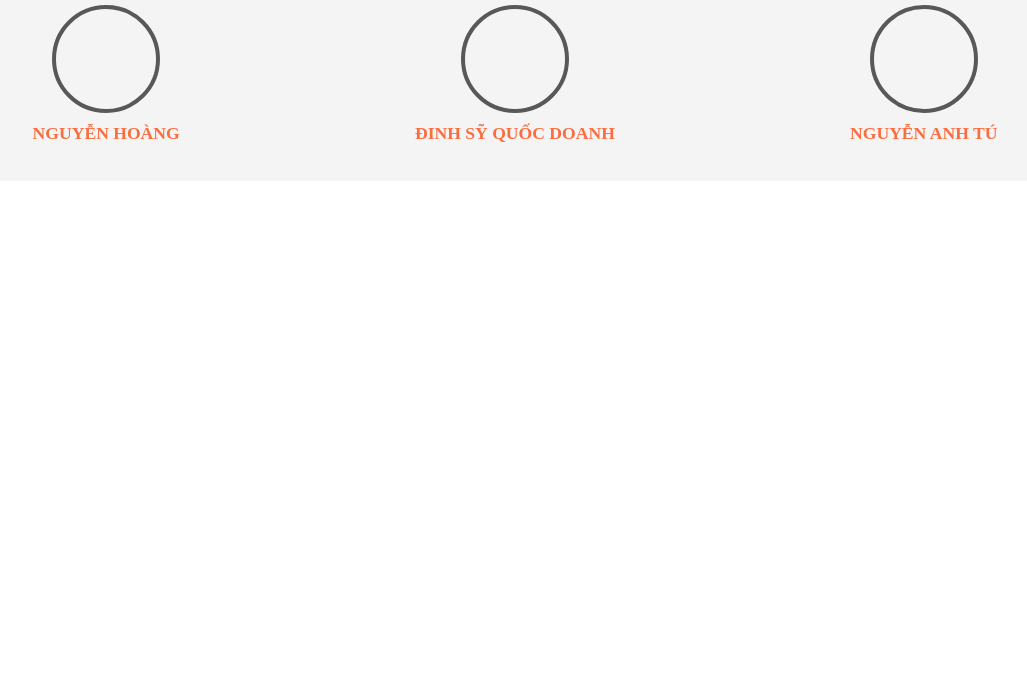
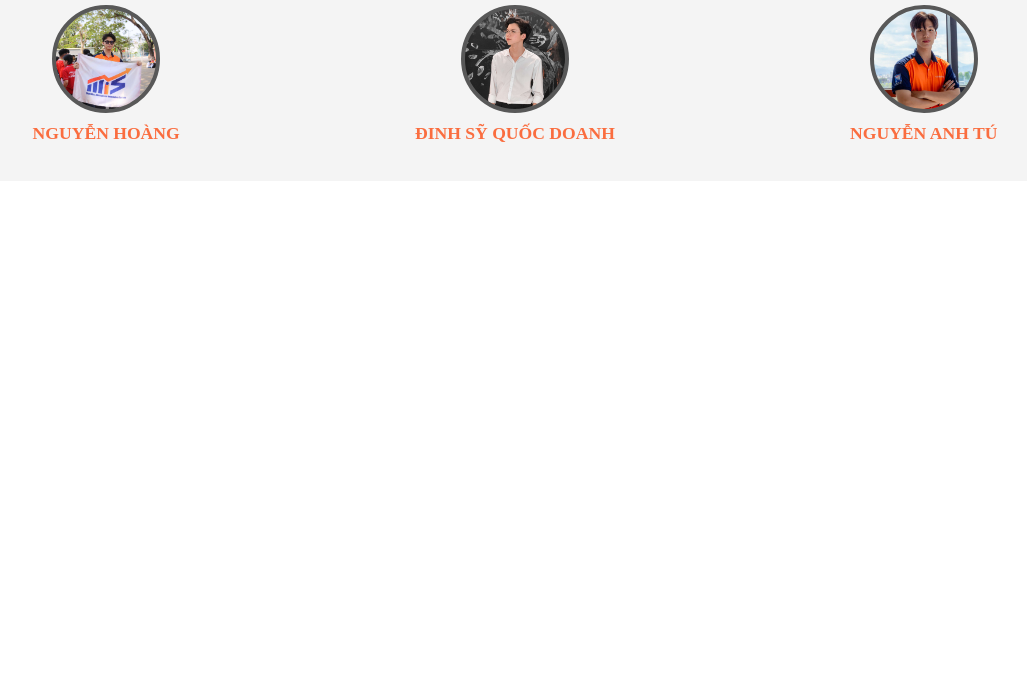
Before and after one commit to Doanh-Dinh-7/thiet-ke-web, a plain HTML site: page index.html in a window 1280 px wide. Shown: the part 117-800 px from the top of the page, without its empty margins (125-1152 px from the left). Drawn offline with Linux system fonts and the light colour scheme.

Commit message:
Update_image

```diff
--- a/index.html
+++ b/index.html
@@ -42,15 +42,15 @@
         border: 4px solid #585858;
       }
       #imageHoang {
-        background: url("./Picture/headerHoang.jpg") center center no-repeat;
+        background: url("./Asset/headerHoang.jpg") center center no-repeat;
         background-size: cover;
       }
       #imageDoanh {
-        background: url("./Picture/headerDoanh.jpg") center center no-repeat;
+        background: url("./Asset/headerDoanh.jpg") center center no-repeat;
         background-size: cover;
       }
       #imageTu {
-        background: url("./Picture/headerTu.jpg") center center no-repeat;
+        background: url("./Asset/headerTu.jpg") center center no-repeat;
         background-size: cover;
       }
 
```
Also changed, not shown: Asset/headerDoanh.jpg (added), Asset/headerHoang.jpg (added), Asset/headerTu.jpg (added).
